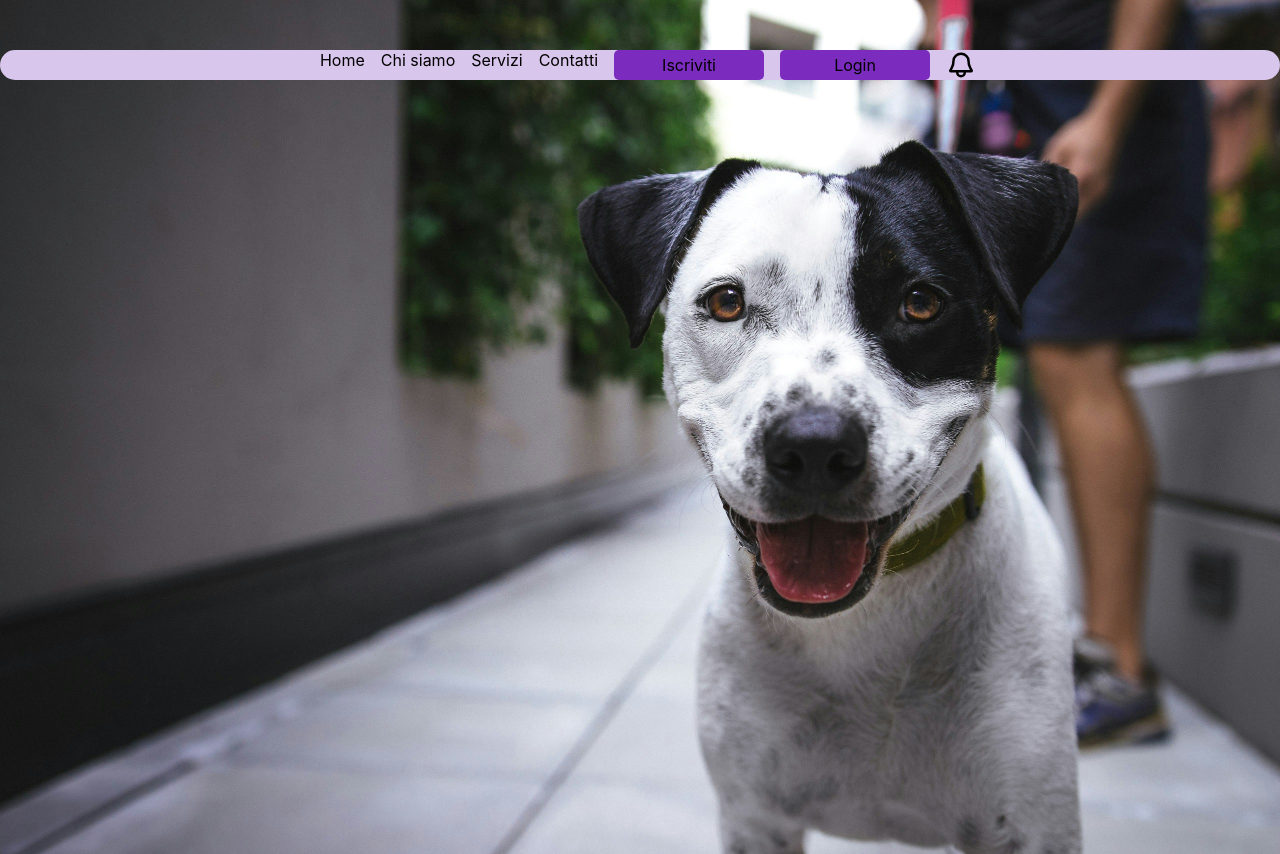
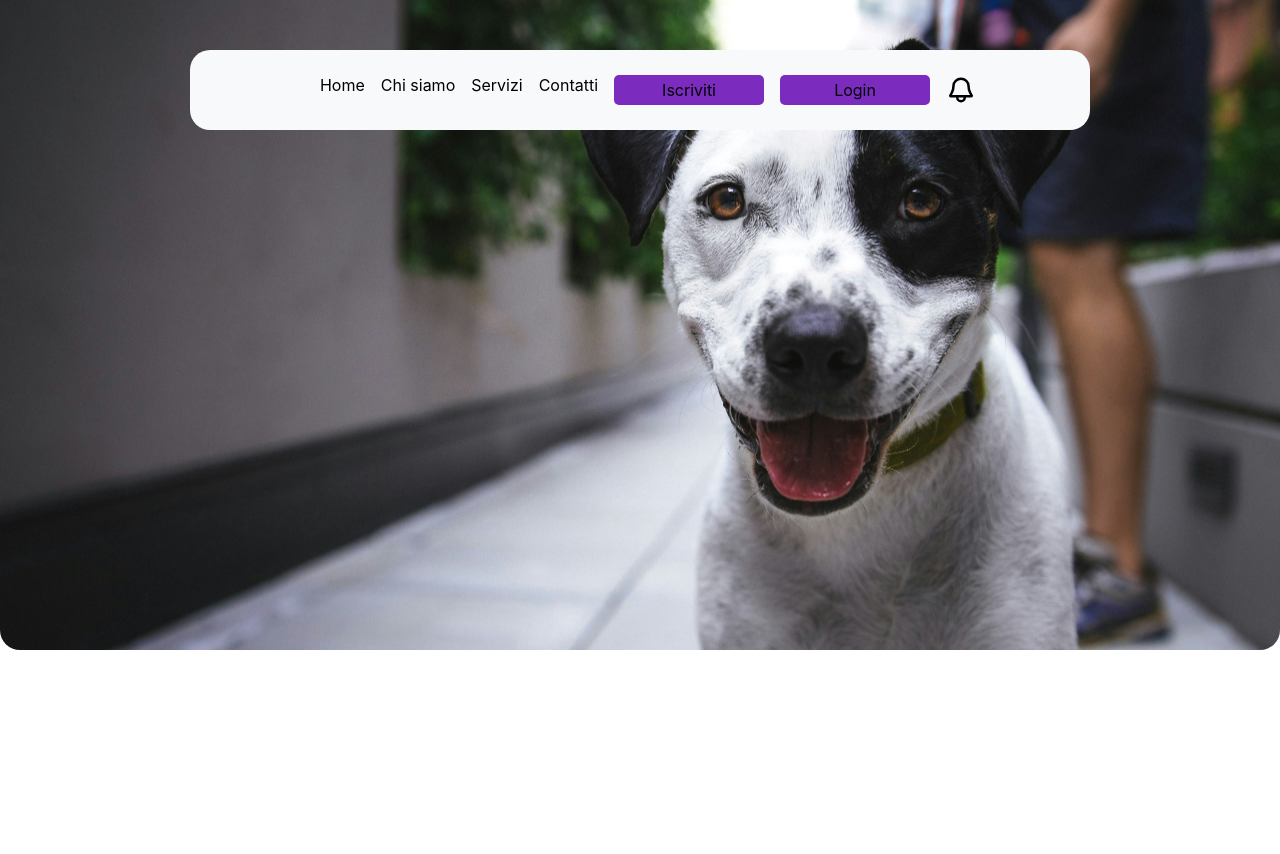
Before and after one commit to develhope/FS26-Team1-Project3, a React (Vite) app: page / in a window 1280 px wide. After the commit the page ends 800 px from the top, so only its background shows below. Built offline with nearby package versions, Linux system fonts and the light colour scheme.

Commit message:
resize Navbar and Hero components

```diff
--- a/src/components/Hero.jsx
+++ b/src/components/Hero.jsx
@@ -7,8 +7,8 @@ export default function Hero() {
     return (
         <main>
         <div className="hero-container">
-            <div className="background-image">
-                <img src={heroImage} alt="Doggo" />
+            <div>
+                <img className="background-image" src={heroImage} alt="Doggo" />
             </div>
             <Navbar />
         </div>
--- a/src/components/Hero.scss
+++ b/src/components/Hero.scss
@@ -3,22 +3,25 @@
     display: flex;
     flex-direction: column;
     justify-content: center;
+    align-items: center;
     position: relative;
+    width: 100%;
+    height: 650px;
+    overflow: hidden;
 
 
     .background-image {
         position: absolute;
-        top: 0;
-        left: 0;
+        top: 50%;
+        left: 50%;
         width: 100%;
         height: 100%;
+        object-fit: cover;
+        transform: translate(-50%, -50%);
         z-index: -1;
-        background-size: contain;
-        background-repeat: no-repeat;
+        border-bottom-left-radius: 20px;
+        border-bottom-right-radius: 20px;
+
     }
 
-    img {
-        width: 100%;
-        height: auto;
-    }
 }
--- a/src/components/Navbar.scss
+++ b/src/components/Navbar.scss
@@ -6,10 +6,10 @@
   align-items: center;
   position: absolute;
   top: 0;
-  left: 0;
-  width: 100%;
-  z-index: 999;
-  background-color: #d9c6ec;
+  width: 900px;
+  height: 80px;
+  z-index: 10;
+  background-color: #f8f9fa;
   border-radius: 20px;
 
   ul {
@@ -26,10 +26,9 @@
     a {
       text-decoration: none;
       color: black;
-      text
 
 
-      &:visited {
+      text &:visited {
         color: #a29c9c;
       }
 
```
